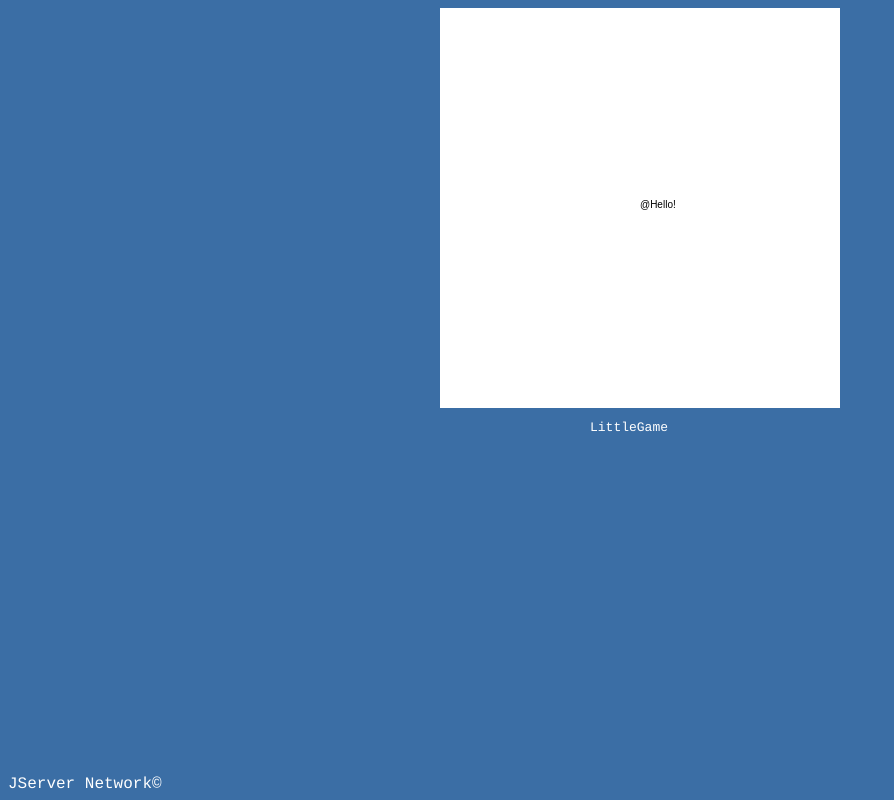
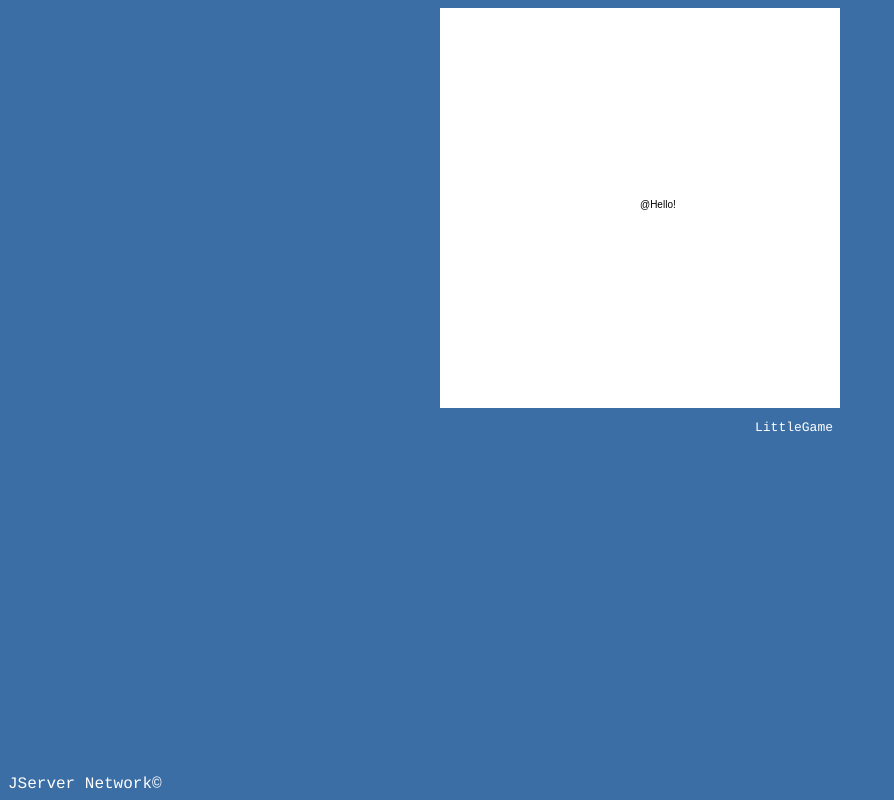
Before and after one commit to thierry123454/littleGame, a plain HTML site: page index.html in a window 1280 px wide. Shown: the whole page, without its empty margins (0-894 px from the left). Drawn offline with Linux system fonts and the light colour scheme.

Commit message:
*Underheader2*

```diff
--- a/style.css
+++ b/style.css
@@ -19,5 +19,5 @@ font.underheader{
     color:white;
     position: absolute;
     top: 420px;
-    left: 590px;
+    left: 755px;
 }
```
